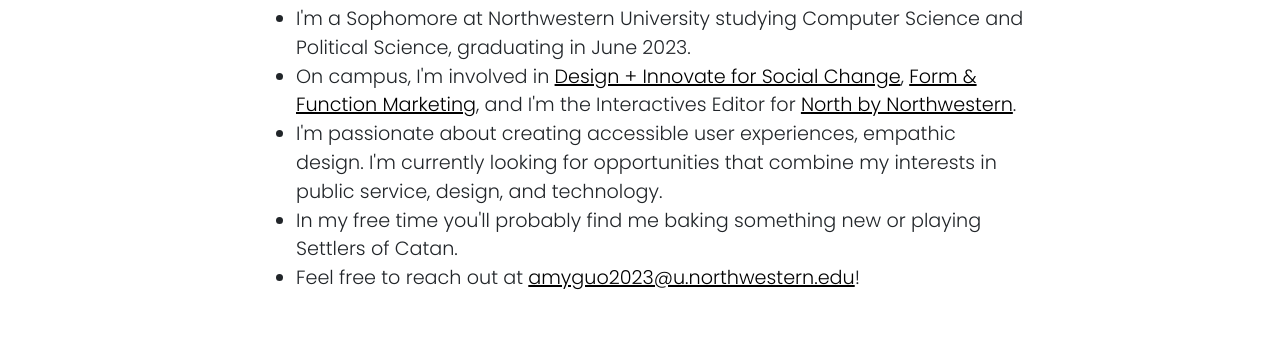
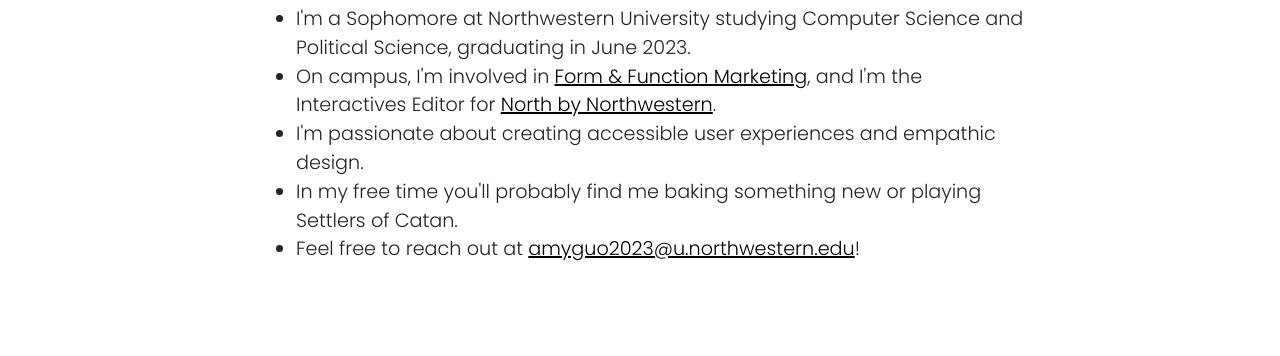
Before and after one commit to amyeguo/amyeguo.github.io, a plain HTML site: page aboutme.html in a window 1280 px wide. Shown: the part 444-800 px from the top of the page. Drawn offline with nearby package versions, Linux system fonts and the light colour scheme.

Commit message:
Add files

```diff
--- a/aboutme.html
+++ b/aboutme.html
@@ -57,9 +57,7 @@
           </li>
           <li>
             On campus, I'm involved in
-            <a class="club" href="https://www.discnu.com/" target="_blank"
-              >Design + Innovate for Social Change</a
-            >,
+
             <a
               class="club"
               href="https://www.formandfunctionmarketing.club/"
@@ -75,9 +73,8 @@
             >.
           </li>
           <li>
-            I'm passionate about creating accessible user experiences, empathic
-            design. I'm currently looking for opportunities that combine my
-            interests in public service, design, and technology.
+            I'm passionate about creating accessible user experiences and
+            empathic design.
           </li>
 
           <li>
```
Also changed, not shown: index.html (+1 -1 lines), ff.png (added), nbn.jpg (added).
